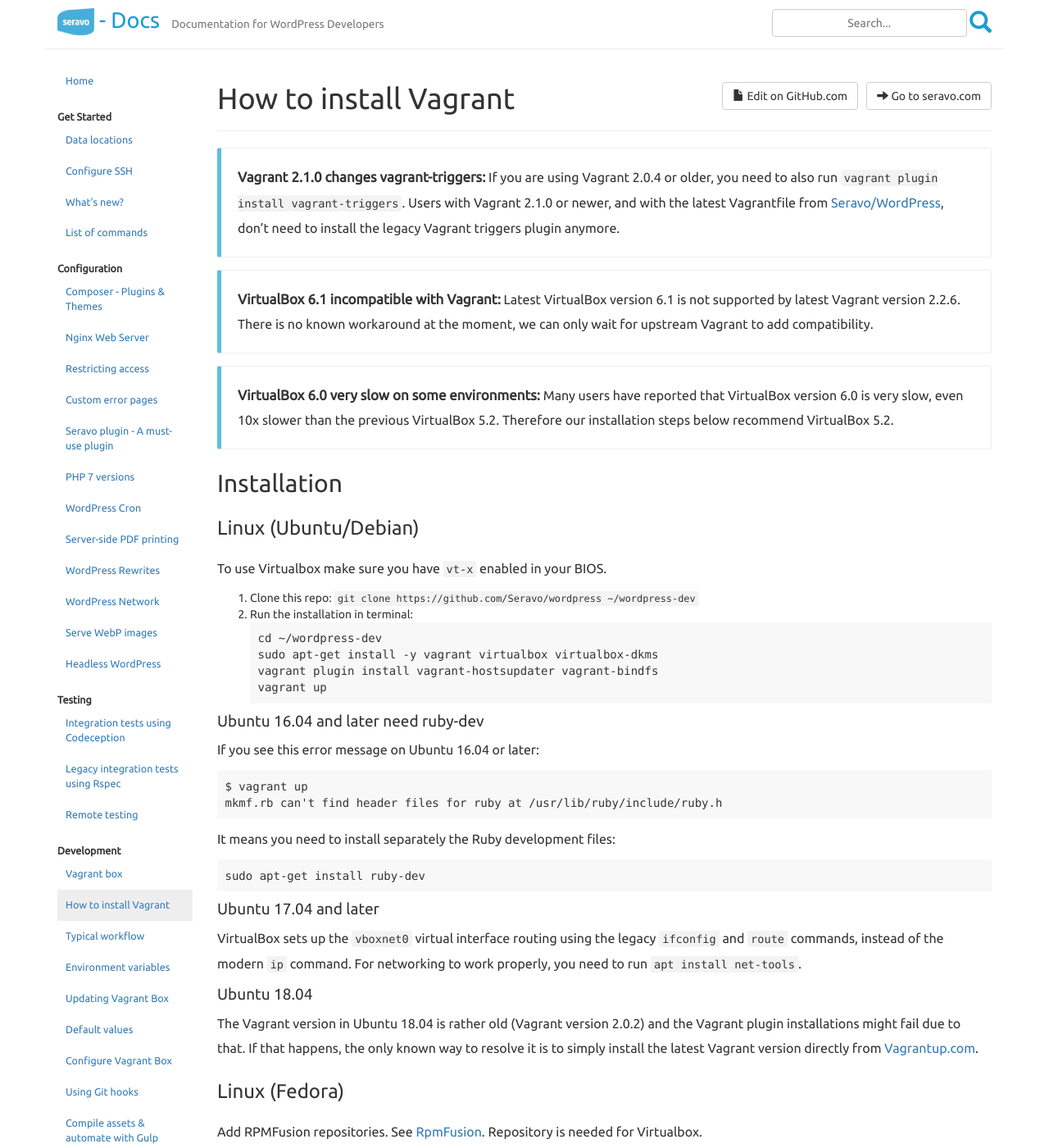
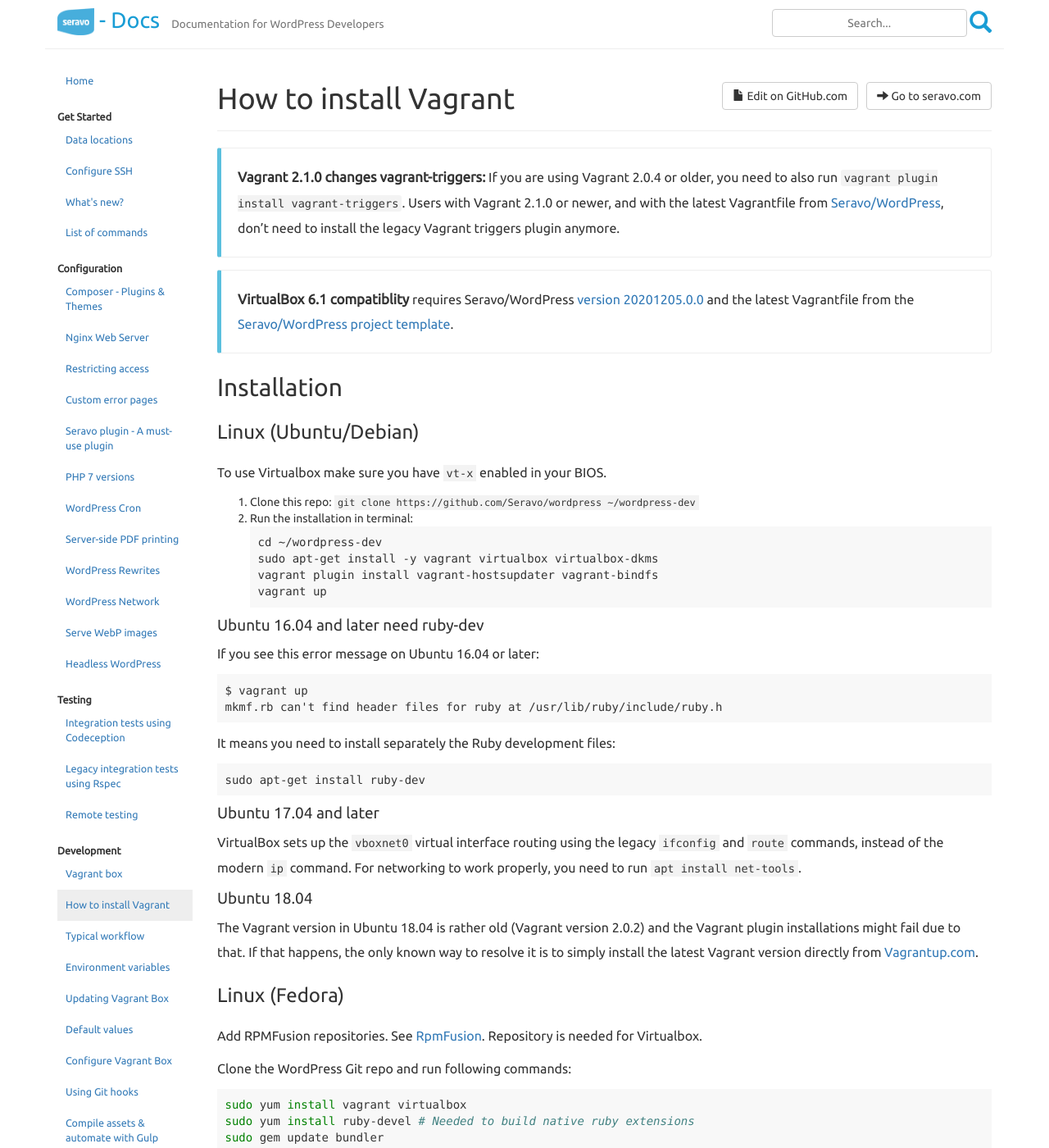
Before and after one commit to Seravo/docs, a Jekyll site: the page built from _posts/2015-10-12-how-to-install.md, in a window 1280 px wide and 1400 px high. Shown: the whole window at 82% size. Built offline with Jekyll 4.4.1, drawn with Linux system fonts in a browser that asks for light colours; nearby versions of some CDN libraries; some of the changed text lies outside the part shown.

Commit message:
Update VirtualBox 6.1 compatibility status after 20201205.0.0 release
Also clean up Vagrant box docs a bit.

````diff
--- a/_posts/2015-10-12-how-to-install.md
+++ b/_posts/2015-10-12-how-to-install.md
@@ -8,15 +8,13 @@
 
 > **Vagrant 2.1.0 changes vagrant-triggers:** If you are using Vagrant 2.0.4 or older, you need to also run `vagrant plugin install vagrant-triggers`. Users with Vagrant 2.1.0 or newer, and with the latest Vagrantfile from [Seravo/WordPress](https://github.com/Seravo/wordpress), don't need to install the legacy Vagrant triggers plugin anymore.
 
-> **VirtualBox 6.1 incompatible with Vagrant:** Latest VirtualBox version 6.1 is not supported by latest Vagrant version 2.2.6. There is no known workaround at the moment, we can only wait for upstream Vagrant to add compatibility.
-
-> **VirtualBox 6.0 very slow on some environments:** Many users have reported that VirtualBox version 6.0 is very slow, even 10x slower than the previous VirtualBox 5.2. Therefore our installation steps below recommend VirtualBox 5.2.
+> **VirtualBox 6.1 compatiblity** requires Seravo/WordPress [version 20201205.0.0](https://app.vagrantup.com/seravo/boxes/wordpress/versions/20201205.0.0) and the latest Vagrantfile from the [Seravo/WordPress project template](https://github.com/Seravo/wordpress).
 
 ## Installation
 
 ### Linux (Ubuntu/Debian)
 
-To use Virtualbox make sure you have ```vt-x``` enabled in your BIOS.
+To use Virtualbox make sure you have `vt-x` enabled in your BIOS.
 
 1. Clone this repo: `git clone https://github.com/Seravo/wordpress ~/wordpress-dev`
 2. Run the installation in terminal:
@@ -60,7 +58,7 @@
 Clone the WordPress Git repo and run following commands:
 
 ```bash
-sudo yum install vagrant virtualbox # Version 5.2 is recommended
+sudo yum install vagrant virtualbox
 sudo yum install ruby-devel # Needed to build native ruby extensions
 sudo gem update bundler
 sudo gem install hittimes -v '1.2.2'
@@ -73,14 +71,14 @@
 
 ### Linux (General)
 
-If you get errors related to creating host-only network adapters during vagrant up, run ```sudo vboxreload```.
+If you get errors related to creating host-only network adapters during vagrant up, run `sudo vboxreload`.
 It seems that sometimes the virtualbox kernel modules are not working correctly after the machine wakes up from sleep.
 
 ### MacOS X
 
 1. [Install Xcode](https://developer.apple.com/xcode/downloads/): `xcode-select --install`
 2. [Install Vagrant](https://www.vagrantup.com/docs/installation/)
-3. [Install Virtualbox](https://www.virtualbox.org) (version [5.2 is strongly recommended](https://www.virtualbox.org/wiki/Download_Old_Builds_5_2))
+3. [Install Virtualbox](https://www.virtualbox.org)
 4. Clone this repo: `git clone https://github.com/Seravo/wordpress ~/wordpress-dev`
 5. Run the installation in Terminal:
 ```
@@ -100,22 +98,18 @@
 
 > **Optional:** [Vagrant Manager for OS X](http://vagrantmanager.com/) can help you manage multiple Vagrant boxes.
 
-### Seravo WordPress installation on Windows:
+### Windows (PowerShell – recommended)
 
-To use Virtualbox make sure you have ```vt-x``` enabled in your BIOS.
-On Windows 10 you need to run Cygwin as an administrator so vagrant-hostsupdater can write the necessary entries to ```/system32/drivers/etc/hosts```. Otherwise you need to add the vagrant-hostsupdater entries manually.
-Note that in some cases you can't modify the ```hosts``` file without administrative access. In that case you need to ask the administrator to give you access to the file.
+To use Virtualbox make sure you have `vt-x` enabled in your BIOS. On Windows 10 you need to run Cygwin as an administrator so `vagrant-hostsupdater` can write the necessary entries to `/system32/drivers/etc/hosts`. Otherwise you need to add the vagrant-hostsupdater entries manually. Note that in some cases you can't modify the `hosts` file without administrative access. In that case you need to ask the administrator to give you access to the file.
 
 On some versions of Windows (Windows 8) you might get a "Vt-x is not available" error. You'll need to disable Hyper-V in bios to proceed with the installation.
 Most bios setups have the option under "Security".
-
-#### Powershell (recommended)
 
 Note that PowerShell needs to be run in administrator mode.
 
 1. [Install Git](https://git-scm.com/downloads)
 2. [Install Vagrant](https://www.vagrantup.com/docs/installation/)
-3. [Install Virtualbox](https://www.virtualbox.org/) (version [5.2 is strongly recommended](https://www.virtualbox.org/wiki/Download_Old_Builds_5_2))
+3. [Install Virtualbox](https://www.virtualbox.org/)
 4. Clone this repo with PowerShell: `git clone https://github.com/Seravo/wordpress wordpress-dev`
 5. Run the installation in terminal:
 ```
@@ -124,12 +118,13 @@
 vagrant up
 ```
 
-#### Cygwin
+### Windows (Cygwin)
 
-1. [Install Cygwin](https://www.cygwin.com/) and via Cygwin `openssh` and `git`
-    > **Note:** Cygwin doesn't include a package manager, so in order to install extra packages like `openssh` and `git`, you have to select them during the Cygwin setup. To add packages to an existing Cygwin installation, you can just re-run the setup binary (i.e. `setup-x86_64.exe`).
+> **Note:** Cygwin doesn't include a package manager, so in order to install extra packages like `openssh` and `git`, you have to select them during the Cygwin setup. To add packages to an existing Cygwin installation, you can just re-run the setup binary (i.e. `setup-x86_64.exe`).
+
+1. [Install Cygwin](https://www.cygwin.com/) and remember to select `openssh` and `git` during the Cygwin setup.
 2. [Install Vagrant](https://www.vagrantup.com/docs/installation/)
-3. [Install Virtualbox](https://www.virtualbox.org/) (version [5.2 is strongly recommended](https://www.virtualbox.org/wiki/Download_Old_Builds_5_2))
+3. [Install Virtualbox](https://www.virtualbox.org/)
 4. Clone this repo: `git clone https://github.com/Seravo/wordpress ~/wordpress-dev`
 5. Run the installation in terminal:
 ```
@@ -137,7 +132,8 @@
 vagrant plugin install vagrant-hostsupdater vagrant-bindfs
 vagrant up
 ```
-Cygwin will give you the following message and the necessary entries you need to add to the ```hosts``` file, if you try to vagrant up without administrative access.
+
+Cygwin will give you the following message and the necessary entries you need to add to the `hosts` file, if you try to vagrant up without administrative access.
 
 Note that this is just an example. Your message will be different.
 ```
````
Also changed, not shown: _posts/2015-10-15-vagrant-box.md (+5 -5 lines), _posts/2017-03-29-moving-data.md (+0 -1 lines), _posts/2018-11-12-release-notes.md (+2 -2 lines).
